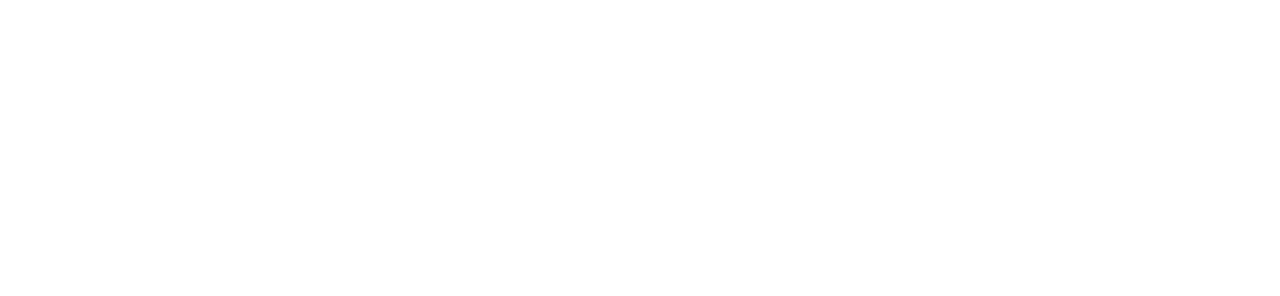
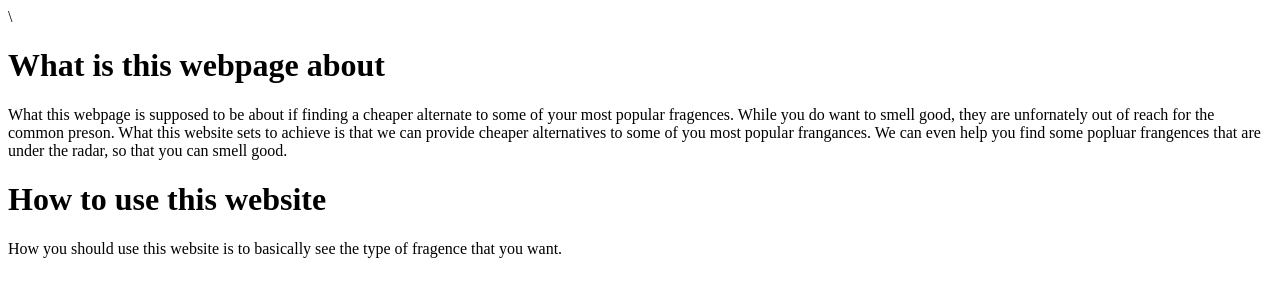
Before and after one commit to yashodhartanguturicollegeadm-cell/Project, a plain HTML site: page Project.html in a window 1280 px wide. Drawn offline with Linux system fonts and the light colour scheme.

Commit message:
Update Project.html
What I did is set out what the webpage is about. Created a description of what this website is trying to show us. Then I created how to use this website, where I start (but need to add) how you are supposed to use the website.

```diff
--- a/Project.html
+++ b/Project.html
@@ -1,3 +1,13 @@
-<html lang = "en">
-  <Title>Fragances that jsut smell just as good for a fraction of the price</Title>
+<html lang = "en">\
+  <head>
+  <Title>Dupe fragences</Title>
+  </head>
+  <body>
+    <h1>What is this webpage about</h1>
+    <p>What this webpage is supposed to be about if finding a cheaper alternate to some of your most popular fragences. While you do want to smell good, they are unfornately out of reach for the common preson. What this website sets to achieve is that we can provide cheaper alternatives to some of you most popular frangances. We can even help you find some popluar frangences that are under the radar, so that you can smell good.</p>
+
+    <h1>How to use this website</h1>
+    <p>How you should use this website is to basically see the type of fragence that you want.</p>
+  </body>
+
 </html>
```
